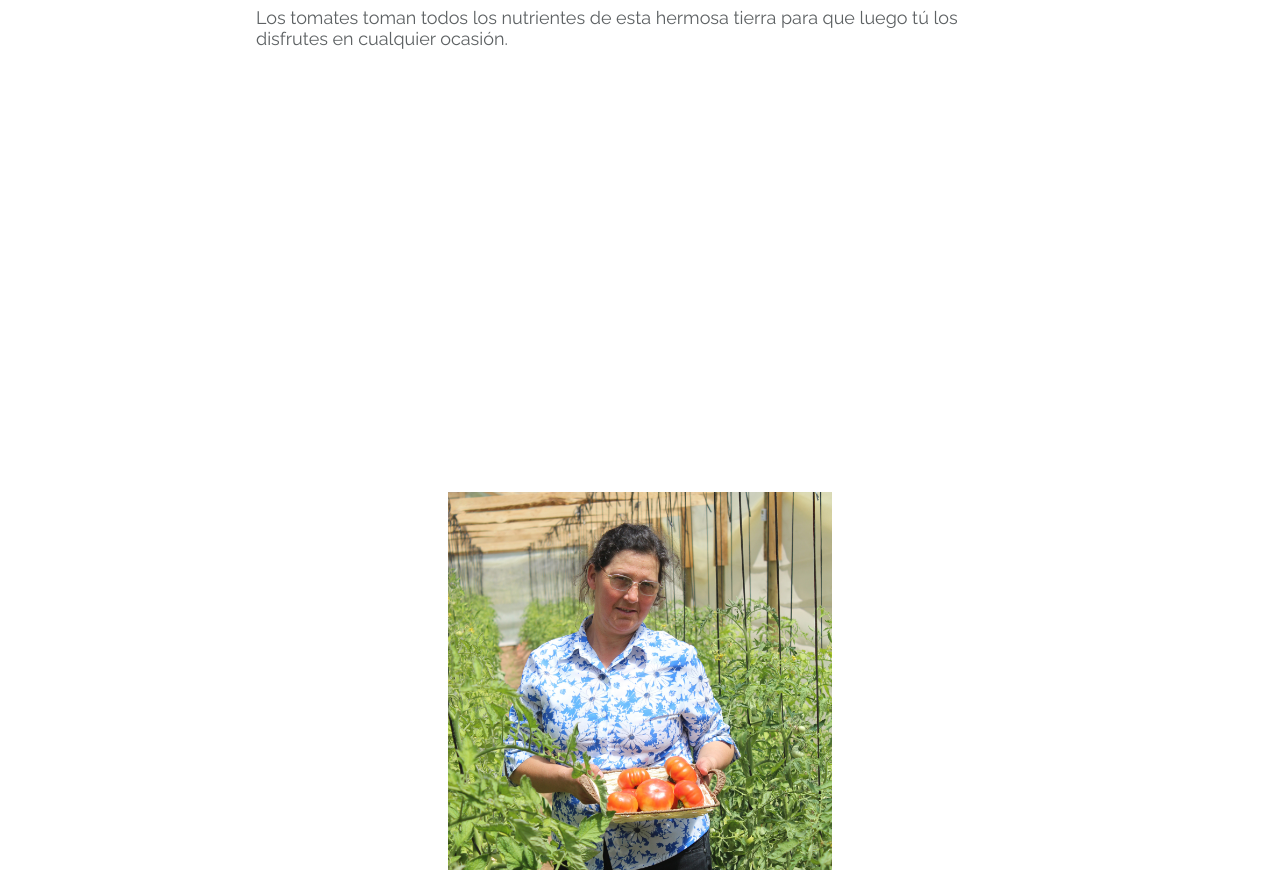
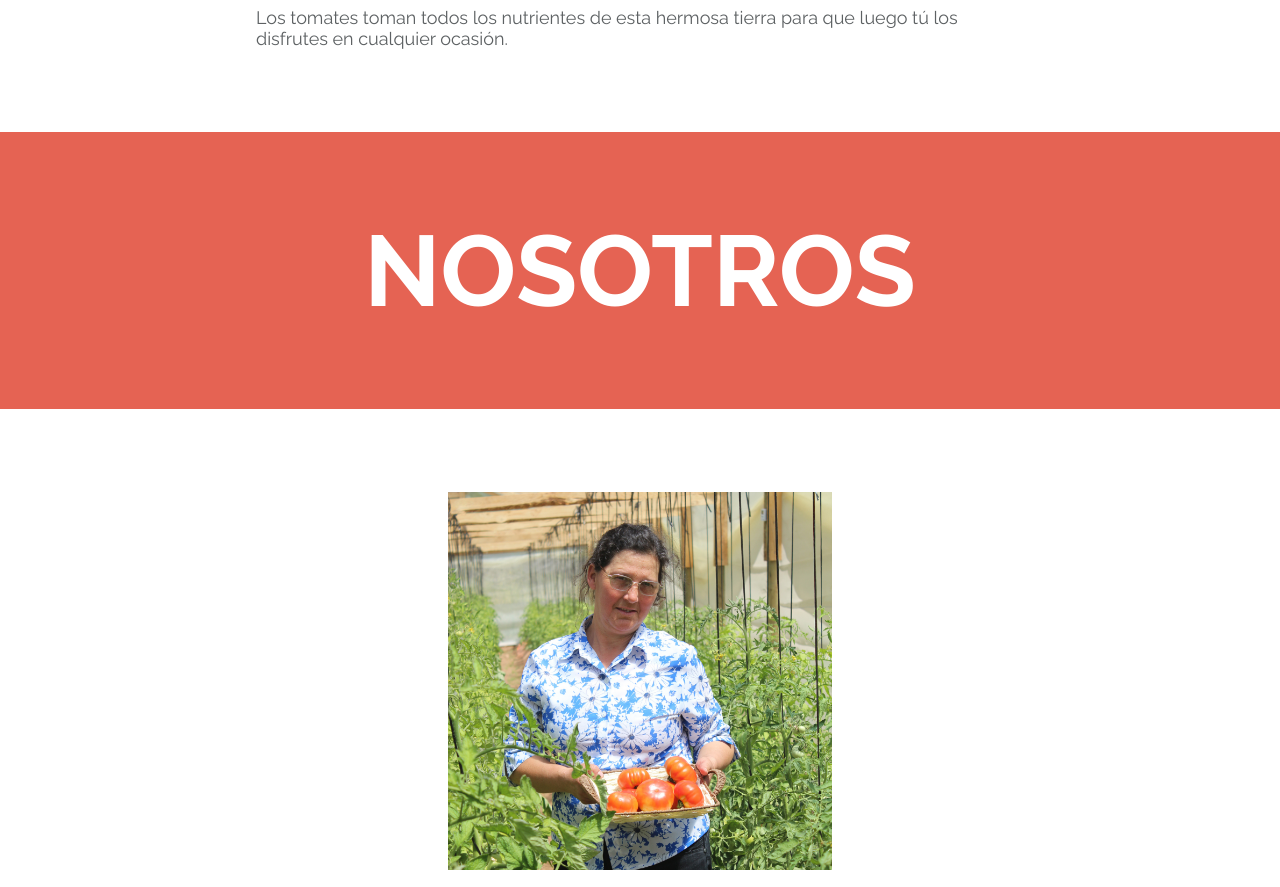
Before and after one commit to Tebo87/tia_tomate, a plain HTML site: page index.html in a window 1280 px wide. Shown: the part 2600-3487 px from the top of the page. Drawn offline with Linux system fonts and the light colour scheme.

Commit message:
index.html

```diff
--- a/index.html
+++ b/index.html
@@ -103,7 +103,7 @@
 
                 <!--About Section-->
 
-                <section class="about">
+                <section class="about--Jelly">
 
                              <h2 class="about__titleLarge">NOSOTROS</h2>
 
```
